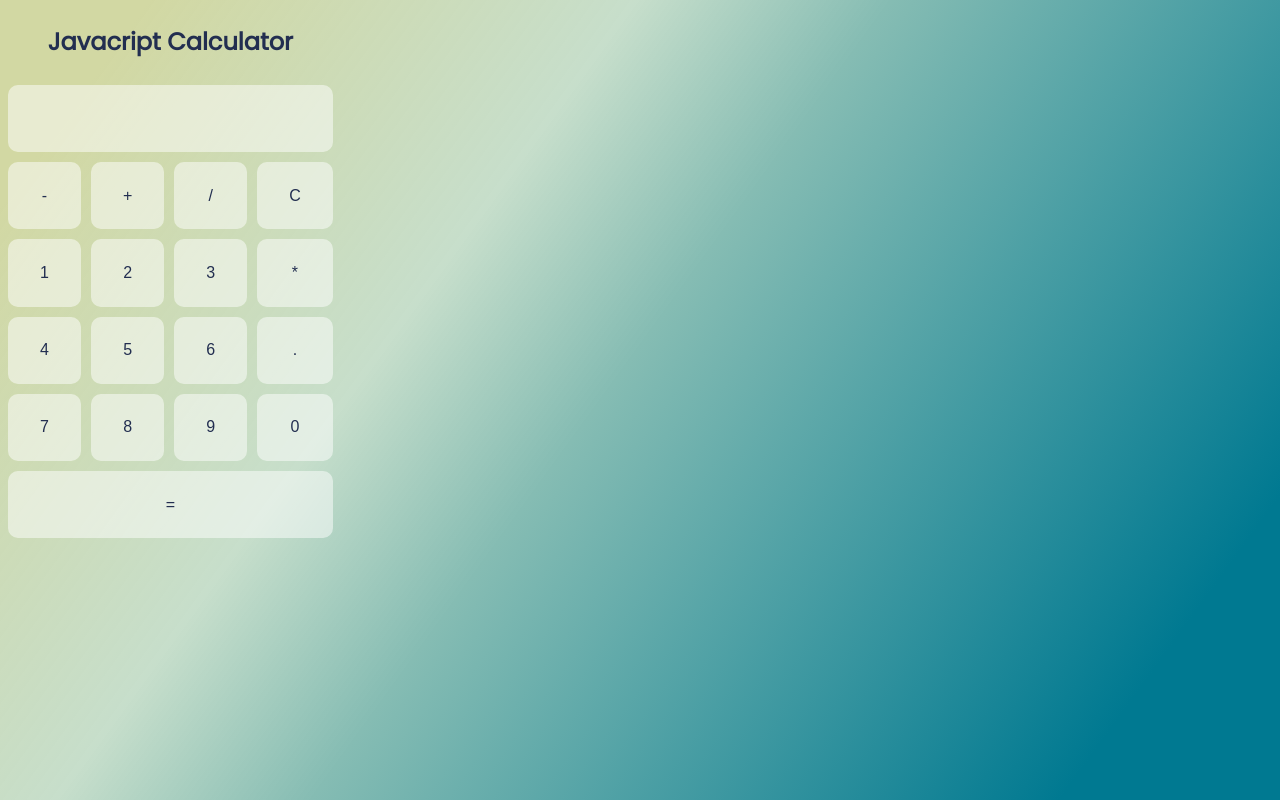
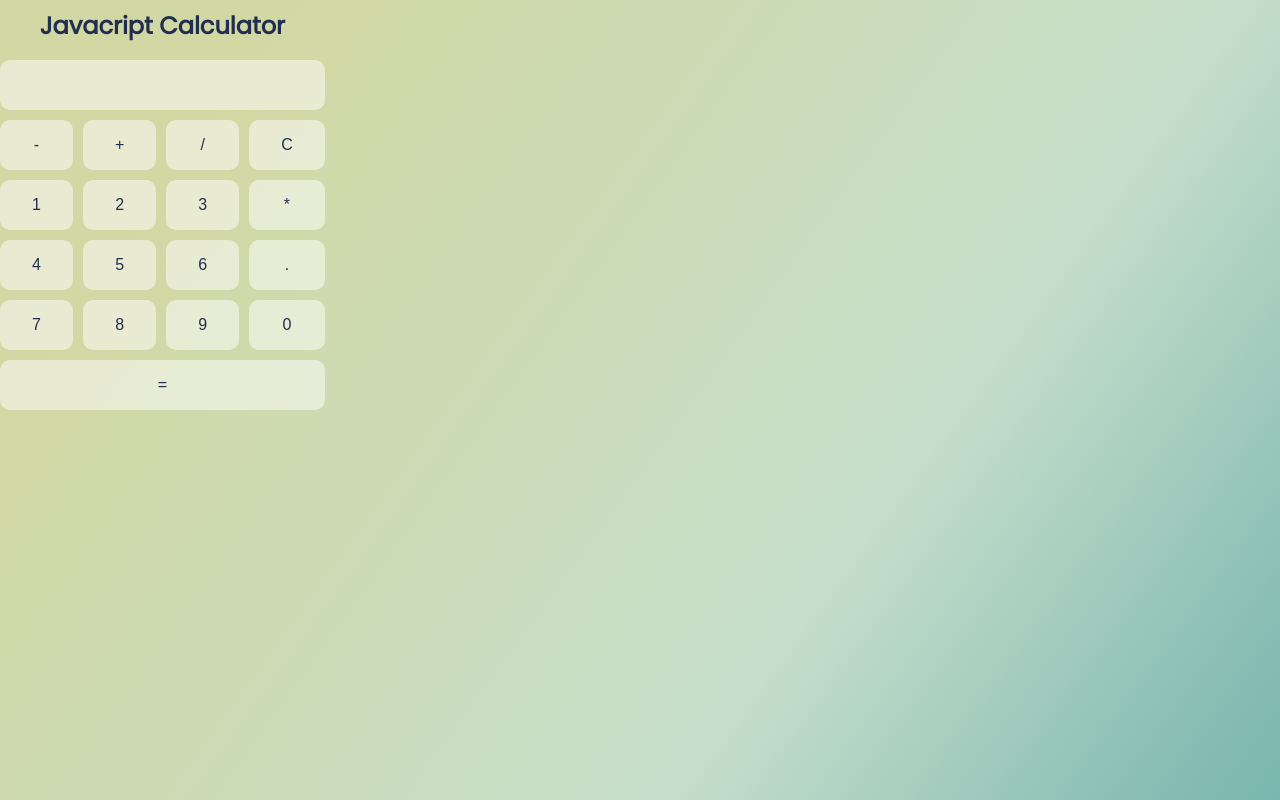
Before and after one commit to JosieAilsa/js-calculator-challenge, a plain HTML site: page index.html in a window 1280 px wide. Shown: the top 800 px of the page. Drawn offline with Linux system fonts and the light colour scheme.

Commit message:
working on scss

```diff
--- a/_base.scss
+++ b/_base.scss
@@ -3,12 +3,14 @@
 $primary-colour: #222E50;
 $secondary-colour:#ffffff;
 
-
+* {
+    margin: 0;
+    padding: 0;
+    box-sizing: border-box;
+}
 body {
     font-family: 'Poppins', sans-serif;
     color: $primary-colour;
-    height: 100vh;
-    width: 100vh;
     background : -moz-linear-gradient(-17.38% -36.91% -35.96deg,rgba(210, 216, 163, 1) 7.99%,rgba(199, 216, 178, 0.91) 22.51%,rgba(188, 216, 193, 0.84) 34%,rgba(133, 188, 179, 1) 47.67%,rgba(0, 121, 145, 1) 87.6%);
     background : -webkit-linear-gradient(-35.96deg, rgba(210, 216, 163, 1) 7.99%, rgba(199, 216, 178, 0.91) 22.51%, rgba(188, 216, 193, 0.84) 34%, rgba(133, 188, 179, 1) 47.67%, rgba(0, 121, 145, 1) 87.6%);
     background : -webkit-gradient(linear,-17.38% -36.91% ,127.42% 149.86% ,color-stop(0.0799,rgba(210, 216, 163, 1) ),color-stop(0.2251,rgba(199, 216, 178, 0.91) ),color-stop(0.34,rgba(188, 216, 193, 0.84) ),color-stop(0.4767,rgba(133, 188, 179, 1) ),color-stop(0.876,rgba(0, 121, 145, 1) ));
--- /dev/null
+++ b/_calculator.styling.scss
@@ -0,0 +1,72 @@
+.calculator{
+    display: inline-grid;
+    grid-template-columns: (repeat(4,1fr));
+    grid-template-rows: (repeat(7,1fr));
+    min-width: 300px;
+    max-width: 536px;
+    gap: 10px;
+}
+
+#calculator__heading {
+    grid-column-start: 1;
+    grid-column-end:5;
+    grid-row-start: 1;
+    grid-row-end: 2;
+    font-size: 1.5rem;
+    display: flex;
+    justify-content: center;
+    align-items: center;
+}
+#calculator__display {
+    grid-column-start: 1;
+    grid-column-end:5;
+    grid-row-start: 2;
+    grid-row-end: 3;
+    background: rgba($color: #ffffff2a, $alpha: 0.5);
+    border-radius : 10px;
+    margin: 0px;
+    display: flex;
+    justify-content: flex-end;
+    align-items: center;
+}
+#equals {
+    grid-column-start: 1;
+    grid-column-end:5;
+    grid-row-start: 7;
+    grid-row-end: 7;
+    background: rgba($color: #ffffff2a, $alpha: 0.5);
+    border-radius : 10px;
+    margin: 0px;
+}
+.calculator__button{
+    display: flex;
+    align-items: center;
+    justify-content: center;
+    border-radius : 10px;
+    padding: 0px;
+    margin: 0px;
+    display: inline-block;
+    border: none;
+    padding: 1rem 2rem;
+    margin: 0;
+    text-decoration: none;
+    background: rgba($color: #ffffff2a, $alpha: 0.5);
+    color: #222E50;
+    font-family: sans-serif;
+    font-size: 1rem;
+    cursor: pointer;
+    text-align: center;
+    transition: background 250ms ease-in-out,
+                transform 150ms ease;
+    -webkit-appearance: none;
+    -moz-appearance: none;
+}
+
+.calculator__button:hover, #equals:hover {
+    background: #222E50;
+    color: $secondary-colour;
+}
+
+.calculator__button:active #equals:active {
+    transform: scale(0.99);
+}
--- a/_layout.scss
+++ b/_layout.scss
@@ -1,121 +1,51 @@
-.container {
+.container{
     display: grid;
-    grid-template-columns: (repeat(12,1fr));
-    grid-template-rows: repeat(4,1fr);
-    gap: minmax(10px,16px);
+    grid-template-columns: repeat(12,1fr);
+    grid-template-rows: repeat(8,1fr);
+    gap:minmax(10px,16px);
 
-
-.calculator__container {
-    display: inline-grid;
-    grid-template-columns: (repeat(4,1fr));
-    grid-template-rows: (repeat(8,1fr));
-    min-width: 300px;
-    max-width: 536px;
-    gap: 10px;
 }
 
-#calculator__heading {
-    grid-column-start: 1;
-    grid-column-end:5;
-    grid-row-start: 1;
-    grid-row-end: 2;
-    font-size: 1.5rem;
-    display: flex;
-    justify-content: center;
-    align-items: center;
-}
-#calculator__display {
-    grid-column-start: 1;
-    grid-column-end:5;
+@media only screen and (min-width:0px) and (max-width: 480px){
+ .container{
+    margin: 36px 0px;
+    .calculator {
+        grid-column-start: 2;
+        grid-column-end: 4;
         grid-row-start: 2;
         grid-row-end: 3;
-    background: rgba($color: #ffffff2a, $alpha: 0.5);
-    border-radius : 10px;
-    margin: 0px;
-    display: flex;
-    justify-content: flex-end;
-    align-items: center;
-}
-#equals {
-    grid-column-start: 1;
-    grid-column-end:5;
-    grid-row-start: 7;
-    grid-row-end: 7;
-    background: rgba($color: #ffffff2a, $alpha: 0.5);
-    border-radius : 10px;
-    margin: 0px;
-}
-.calculator__button{
-    display: flex;
-    align-items: center;
-    justify-content: center;
-    border-radius : 10px;
-    padding: 0px;
-    margin: 0px;
-    display: inline-block;
-    border: none;
-    padding: 1rem 2rem;
-    margin: 0;
-    text-decoration: none;
-    background: rgba($color: #ffffff2a, $alpha: 0.5);
-    color: #222E50;
-    font-family: sans-serif;
-    font-size: 1rem;
-    cursor: pointer;
-    text-align: center;
-    transition: background 250ms ease-in-out,
-                transform 150ms ease;
-    -webkit-appearance: none;
-    -moz-appearance: none;
-}
-
-.calculator__button:hover, #equals:hover {
-    background: #222E50;
-    color: $secondary-colour;
-}
-
-.calculator__button:active #equals:active {
-    transform: scale(0.99);
-}
-
-@media screen and (max-width: 480px)
-{
-    .container{
-        grid-template-columns: repeat(4,1fr);
-        grid-template-rows: minmax(50px, auto);
-        width: 100px ;
-        margin: 36px,10px;
-    }
-}
-@media screen and (max-width: 768px)
-{
-    .container{
-        grid-template-columns: repeat(6,1fr);
-        grid-template-rows: minmax(50px, auto);
     }
  }
 
-@media screen and (max-width: 991px)
-{
-    .container{
-        grid-template-columns: repeat(12, 1fr);
-        grid-auto-rows: minmax(100px, auto);
+
+@media only screen and (min-width:480px) and (max-width: 768px){
+    .container {
+        margin: 36px 0px;
        gap:16px;
-        max-width: 960px;
-        grid-template-columns: repeat(6,1fr);
-        grid-template-rows: minmax(50px, auto);
+       .calculator {
+           grid-column-start: 2;
+           grid-column-end: 4;
+           grid-row-start: 1;
+           grid-row-end: 3;
+       }
     }
    }
 
-@media screen and (min-width: 991px)
-{
-    .container{
-        grid-template-columns: repeat(12, 1fr);
-        grid-auto-rows: minmax(100px, auto);
+   @media only screen and (min-width:768px) and (max-width: 2500px){
+    .container {
+       display: grid;
+       grid-template-columns: repeat(12,1fr);
+       grid-template-rows: repeat(4,1fr);
        gap:16px;
-        max-width: 960px;
-        grid-template-columns: repeat(6,1fr);
-        grid-template-rows: minmax(50px, auto);
+       margin: 182px 0px;
+       .calculator {
+           grid-column-start: 2;
+           grid-column-end: 4;
+           grid-row-start: 1;
+           grid-row-end: 3;
        }
     }
    }
+
+
+}
--- a/index.html
+++ b/index.html
@@ -10,8 +10,7 @@
 </head>
 <body>
 <main class = "container">
-        <div class ="calculator">
-        <div class = "calculator__container">
+        <div class = "calculator">
             <h1 id = "calculator__heading">Javacript Calculator</h1>
             <h2 id = "calculator__display"></h2>
             <button class = "calculator__button calculator__operator" value = "-" >-</button>
--- a/main.scss
+++ b/main.scss
@@ -1,2 +1,3 @@
 @import "./base";
 @import "./layout";
+@import "./calculator.styling"
```
Also changed, not shown: script.js (+0 -23 lines), main.css. Lines whose indentation alone changed are shown as unchanged.
